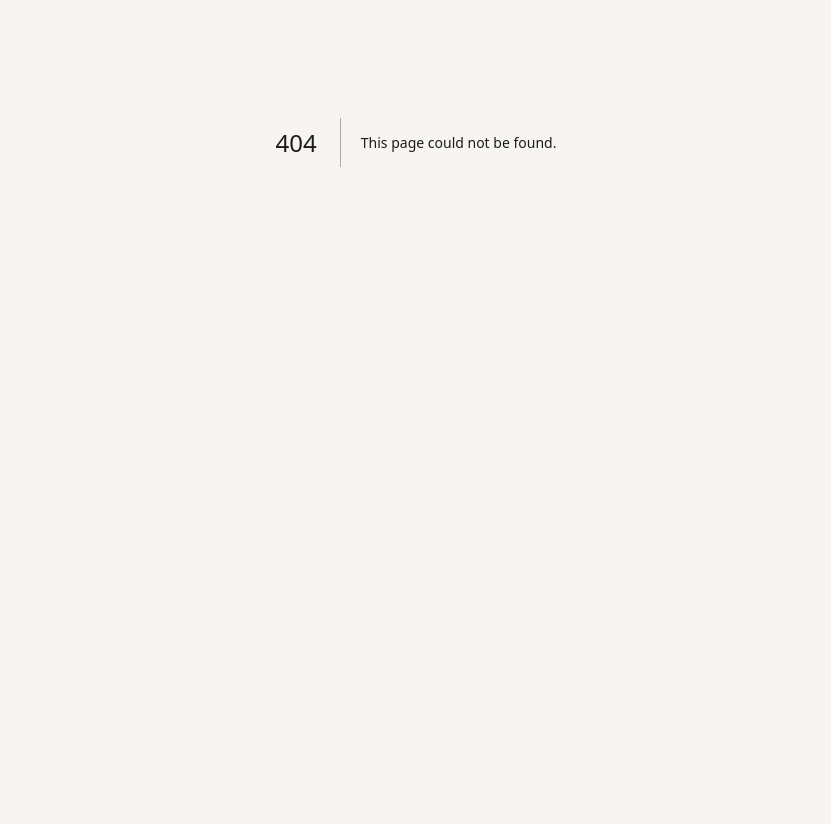
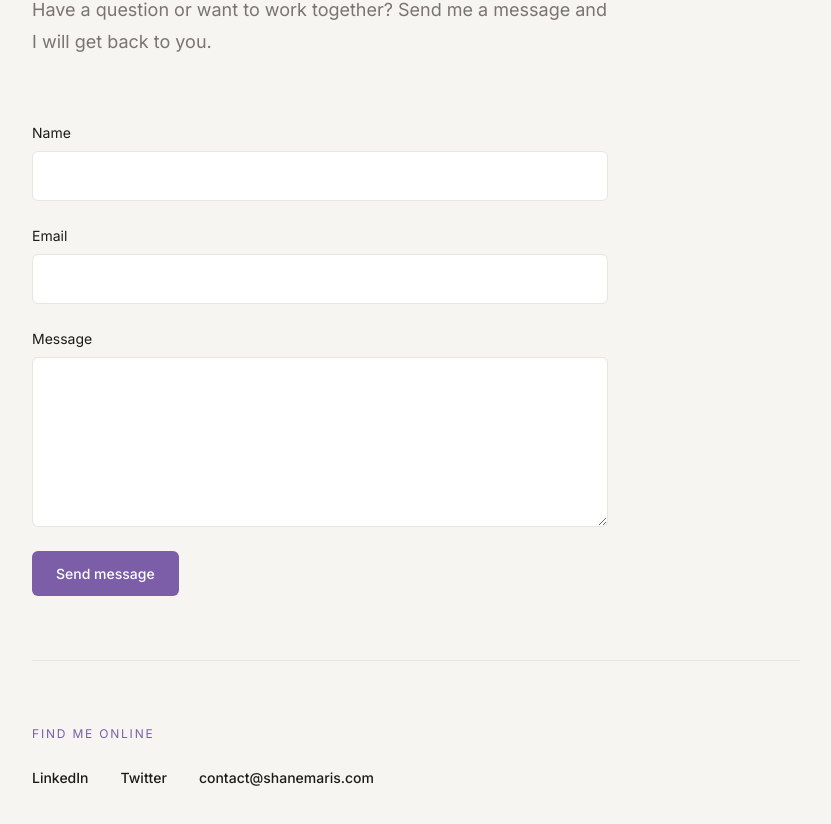
Before and after one commit to shaneux-001/shanemaris-portfolio, a Next.js app: page /contact in a window 1280 px wide. Before the commit this address had no page. Shown: the part 258-1082 px from the top of the page, without its empty margins (224-1055 px from the left). Before the commit the page ends 800 px from the top, so only its background shows below. Built offline with nearby package versions, Linux system fonts and the light colour scheme; a web font is replaced by a local one.

Commit message:
foundation: colors, fonts, hero, nav

```diff
--- /dev/null
+++ b/app/api/contact/route.ts
@@ -0,0 +1,19 @@
+import { Resend } from "resend";
+import { NextResponse } from "next/server";
+
+const resend = new Resend(process.env.RESEND_API_KEY);
+
+export async function POST(request: Request) {
+  const { name, email, message } = await request.json();
+  try {
+    await resend.emails.send({
+      from: "Portfolio Contact <onboarding@resend.dev>",
+      to: "contact@shanemaris.com",
+      subject: `New message from ${name}`,
+      text: `Name: ${name}\nEmail: ${email}\n\nMessage:\n${message}`,
+    });
+    return NextResponse.json({ success: true });
+  } catch (error) {
+    return NextResponse.json({ error: "Failed to send" }, { status: 500 });
+  }
+}
--- /dev/null
+++ b/app/contact/page.tsx
@@ -0,0 +1,67 @@
+"use client";
+import { useState } from "react";
+
+export default function Contact() {
+  const [status, setStatus] = useState<"idle" | "sending" | "sent" | "error">("idle");
+
+  async function handleSubmit(e: React.FormEvent<HTMLFormElement>) {
+    e.preventDefault();
+    setStatus("sending");
+    const form = e.currentTarget;
+    const data = {
+      name: (form.elements.namedItem("name") as HTMLInputElement).value,
+      email: (form.elements.namedItem("email") as HTMLInputElement).value,
+      message: (form.elements.namedItem("message") as HTMLTextAreaElement).value,
+    };
+    const res = await fetch("/api/contact", {
+      method: "POST",
+      headers: { "Content-Type": "application/json" },
+      body: JSON.stringify(data),
+    });
+    setStatus(res.ok ? "sent" : "error");
+  }
+
+  return (
+    <main style={{ paddingTop: "8rem", paddingBottom: "6rem", paddingLeft: "4rem", paddingRight: "4rem", maxWidth: "56rem", margin: "0 auto" }}>
+      <section style={{ marginBottom: "4rem", maxWidth: "36rem" }}>
+        <p style={{ fontFamily: "var(--font-inter)", fontSize: "0.75rem", letterSpacing: "0.15em", textTransform: "uppercase", color: "var(--color-accent)", marginBottom: "1rem" }}>Contact</p>
+        <h1 style={{ fontFamily: "var(--font-playfair)", fontSize: "clamp(2.5rem, 6vw, 4rem)", color: "var(--color-ink)", lineHeight: 1.15, marginBottom: "1rem" }}>Get in touch</h1>
+        <p style={{ fontFamily: "var(--font-inter)", fontSize: "1.125rem", color: "var(--color-muted)", lineHeight: 1.8 }}>Have a question or want to work together? Send me a message and I will get back to you.</p>
+      </section>
+      {status === "sent" ? (
+        <div style={{ maxWidth: "36rem" }}>
+          <p style={{ fontFamily: "var(--font-playfair)", fontSize: "1.5rem", color: "var(--color-ink)", marginBottom: "0.5rem" }}>Message sent.</p>
+          <p style={{ fontFamily: "var(--font-inter)", fontSize: "1rem", color: "var(--color-muted)" }}>Thanks for reaching out. I will be in touch soon.</p>
+        </div>
+      ) : (
+        <form onSubmit={handleSubmit} style={{ maxWidth: "36rem", display: "flex", flexDirection: "column", gap: "1.5rem" }}>
+          <div style={{ display: "flex", flexDirection: "column", gap: "0.5rem" }}>
+            <label style={{ fontFamily: "var(--font-inter)", fontSize: "0.875rem", color: "var(--color-ink)" }}>Name</label>
+            <input name="name" required style={{ fontFamily: "var(--font-inter)", fontSize: "1rem", padding: "0.75rem 1rem", border: "1px solid #E8E4DE", borderRadius: "6px", backgroundColor: "#fff", color: "var(--color-ink)", outline: "none" }} />
+          </div>
+          <div style={{ display: "flex", flexDirection: "column", gap: "0.5rem" }}>
+            <label style={{ fontFamily: "var(--font-inter)", fontSize: "0.875rem", color: "var(--color-ink)" }}>Email</label>
+            <input name="email" type="email" required style={{ fontFamily: "var(--font-inter)", fontSize: "1rem", padding: "0.75rem 1rem", border: "1px solid #E8E4DE", borderRadius: "6px", backgroundColor: "#fff", color: "var(--color-ink)", outline: "none" }} />
+          </div>
+          <div style={{ display: "flex", flexDirection: "column", gap: "0.5rem" }}>
+            <label style={{ fontFamily: "var(--font-inter)", fontSize: "0.875rem", color: "var(--color-ink)" }}>Message</label>
+            <textarea name="message" required rows={6} style={{ fontFamily: "var(--font-inter)", fontSize: "1rem", padding: "0.75rem 1rem", border: "1px solid #E8E4DE", borderRadius: "6px", backgroundColor: "#fff", color: "var(--color-ink)", outline: "none", resize: "vertical" }} />
+          </div>
+          <button type="submit" disabled={status === "sending"} style={{ backgroundColor: "var(--color-accent)", color: "#fff", fontFamily: "var(--font-inter)", fontSize: "0.875rem", fontWeight: 500, padding: "0.75rem 1.5rem", borderRadius: "6px", border: "none", cursor: "pointer", alignSelf: "flex-start" }}>
+            {status === "sending" ? "Sending..." : "Send message"}
+          </button>
+          {status === "error" && <p style={{ fontFamily: "var(--font-inter)", fontSize: "0.875rem", color: "#D95F4B" }}>Something went wrong. Please try again or email me directly at contact@shanemaris.com</p>}
+        </form>
+      )}
+      <hr style={{ border: "none", borderTop: "1px solid #E8E4DE", margin: "4rem 0" }} />
+      <section>
+        <p style={{ fontFamily: "var(--font-inter)", fontSize: "0.75rem", letterSpacing: "0.15em", textTransform: "uppercase", color: "var(--color-accent)", marginBottom: "1.5rem" }}>Find me online</p>
+        <div style={{ display: "flex", gap: "2rem", flexWrap: "wrap" }}>
+          <a href="https://linkedin.com/in/shanemaris" target="_blank" rel="noopener noreferrer" style={{ fontFamily: "var(--font-inter)", fontSize: "0.875rem", color: "var(--color-ink)", textDecoration: "none", fontWeight: 500 }}>LinkedIn</a>
+          <a href="https://twitter.com/shanemaris" target="_blank" rel="noopener noreferrer" style={{ fontFamily: "var(--font-inter)", fontSize: "0.875rem", color: "var(--color-ink)", textDecoration: "none", fontWeight: 500 }}>Twitter</a>
+          <a href="mailto:contact@shanemaris.com" style={{ fontFamily: "var(--font-inter)", fontSize: "0.875rem", color: "var(--color-ink)", textDecoration: "none", fontWeight: 500 }}>contact@shanemaris.com</a>
+        </div>
+      </section>
+    </main>
+  );
+}
--- a/package.json
+++ b/package.json
@@ -11,7 +11,8 @@
   "dependencies": {
     "next": "16.2.4",
     "react": "19.2.4",
-    "react-dom": "19.2.4"
+    "react-dom": "19.2.4",
+    "resend": "^6.12.2"
   },
   "devDependencies": {
     "@tailwindcss/postcss": "^4",
```
Also changed, not shown: 1 other file (tests, documents, lock files or other folders).
